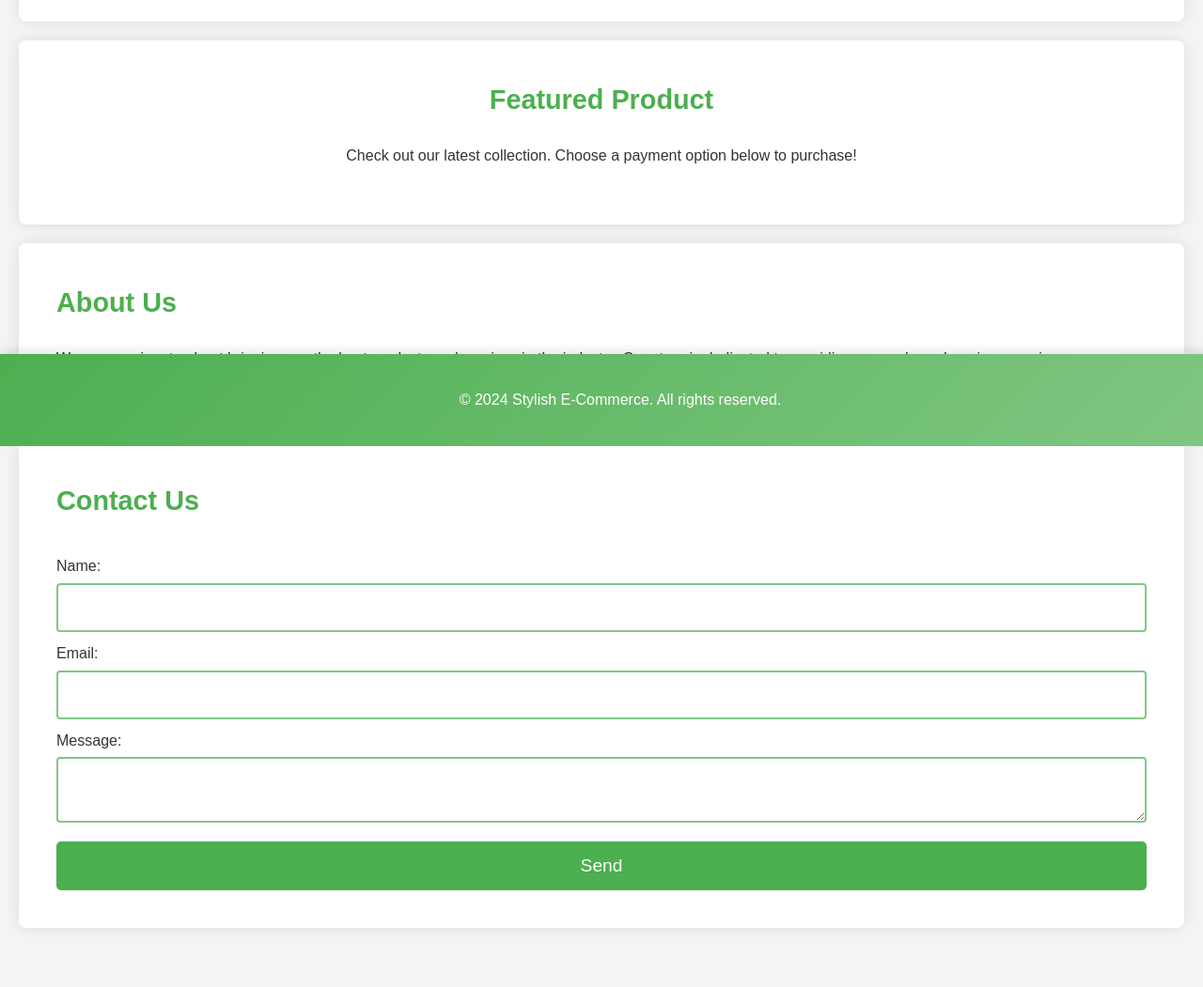
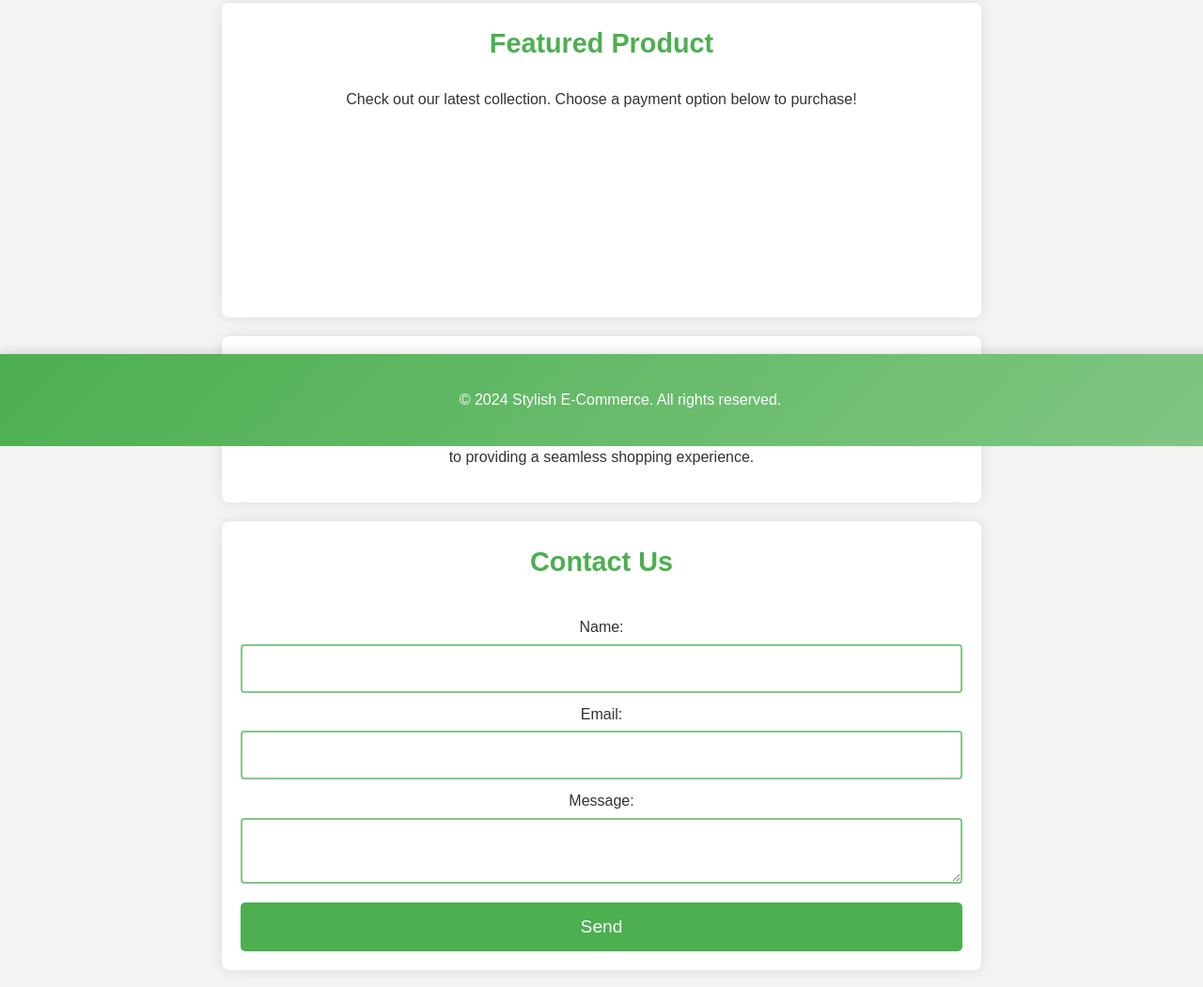
Before and after one commit to devdot4/stripe-test, a plain HTML site: page index.html in a window 1280 px wide. Shown: the part 325-1376 px from the top of the page at 94% size. Before the commit the page ends 1333 px from the top, so only its background shows below. Drawn offline with Linux system fonts and the light colour scheme; a script that the page names is missing.

Commit message:
update website

```diff
--- a/index.html
+++ b/index.html
@@ -9,7 +9,7 @@
 </head>
 <body>
     <header>
-        <h1>Stylish E-Commerce</h1>
+        <h1>Acirrustech</h1>
         <nav>
             <ul>
                 <li><a href="#home">Home</a></li>
@@ -32,7 +32,7 @@
             <stripe-buy-button
               buy-button-id="buy_btn_1PoQVIRplMPeZlcIISF4ZqPP"
               publishable-key="pk_test_51PoPjmRplMPeZlcIFtxa0Un0mfKuRtnF8Gj7cq9cQDHnyGbKjE2m99VfBsMJGQtktFhcaW19xx3Fz8ARedVYfz8900PnD434KG"
-            ></stripe-buy-button>
+            ></stripe-buy-button><br/><br/><br/><br/><br/><br/><br/>
             <stripe-buy-button
               buy-button-id="buy_btn_1PoQRsRplMPeZlcIgFouMSXY"
               publishable-key="pk_test_51PoPjmRplMPeZlcIFtxa0Un0mfKuRtnF8Gj7cq9cQDHnyGbKjE2m99VfBsMJGQtktFhcaW19xx3Fz8ARedVYfz8900PnD434KG"
@@ -60,7 +60,7 @@
             <button type="submit">Send</button>
         </form>
     </section>
-
+    <br/><br/><br/><br/><br/>
     <footer>
         <p>&copy; 2024 Stylish E-Commerce. All rights reserved.</p>
     </footer>
--- a/styles.css
+++ b/styles.css
@@ -50,11 +50,13 @@ nav ul li a:hover {
 
 /* Section Styles */
 section {
-  padding: 40px;
-  margin: 20px;
+  width: 60%; /* Apply consistent width across all sections */
+  margin: 20px auto; /* Center all sections */
+  padding: 20px;
   background: #fff;
   border-radius: 8px;
   box-shadow: 0 0 15px rgba(0, 0, 0, 0.1);
+  text-align: center;
 }
 
 section h2 {
@@ -63,11 +65,7 @@ section h2 {
   color: #4caf50;
 }
 
-#home {
-  text-align: center;
-}
-
-#products {
+#home, #products, #contact {
   text-align: center;
 }
 
@@ -81,40 +79,9 @@ section h2 {
 
 .buy-buttons stripe-buy-button {
   flex: 1;
-  max-width: 220px; /* Adjust this to control the width of the buttons */
-}
-
-/* Form Styles */
-form {
-  display: flex;
-  flex-direction: column;
-}
-
-form label {
-  margin: 10px 0 5px;
-}
-
-form input, form textarea {
-  padding: 15px;
-  border: 2px solid #81c784;
-  border-radius: 4px;
-  font-size: 1rem;
-}
-
-form button {
-  margin-top: 20px;
-  background: #4caf50;
-  color: #fff;
-  border: none;
-  padding: 15px 30px;
-  border-radius: 5px;
-  font-size: 1.2rem;
-  cursor: pointer;
-  transition: background 0.3s ease;
-}
-
-form button:hover {
-  background: #388e3c;
+  max-width: 300px;
+  min-width: 220px;
+  box-sizing: border-box;
 }
 
 /* Footer Styles */
@@ -128,3 +95,51 @@ footer {
   bottom: 0;
   box-shadow: 0 -4px 10px rgba(0, 0, 0, 0.1);
 }
+
+
+/* Contact Section Styles */
+#contact {
+  width: 60%; /* Adjust width to make it skinnier */
+  margin: 0 auto; /* Center the contact section */
+  padding: 20px;
+  background-color: #fff;
+  border-radius: 8px;
+  box-shadow: 0 0 15px rgba(0, 0, 0, 0.1);
+}
+
+#contact h2 {
+  text-align: center;
+  color: #4caf50;
+}
+
+#contact form {
+  display: flex;
+  flex-direction: column;
+}
+
+#contact form label {
+  margin: 10px 0 5px;
+}
+
+#contact form input, #contact form textarea {
+  padding: 15px;
+  border: 2px solid #81c784;
+  border-radius: 4px;
+  font-size: 1rem;
+}
+
+#contact form button {
+  margin-top: 20px;
+  background: #4caf50;
+  color: #fff;
+  border: none;
+  padding: 15px 30px;
+  border-radius: 5px;
+  font-size: 1.2rem;
+  cursor: pointer;
+  transition: background 0.3s ease;
+}
+
+#contact form button:hover {
+  background: #388e3c;
+}
```
